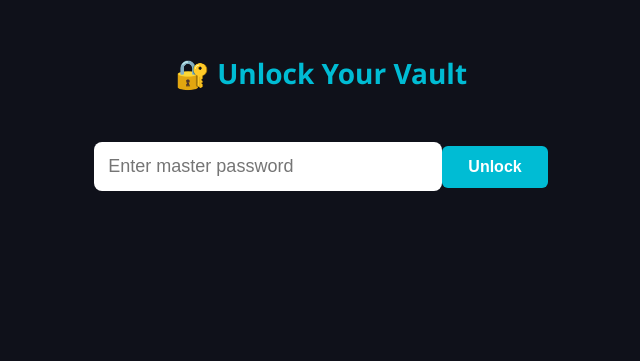
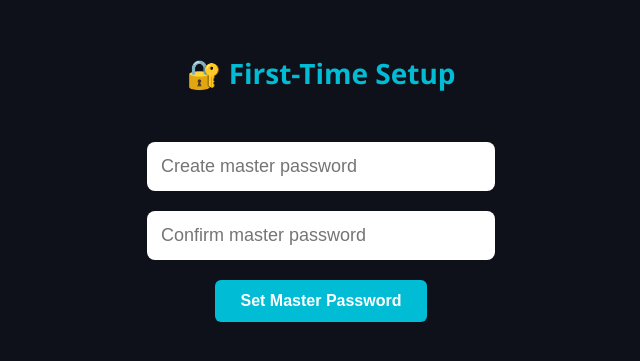
Before and after one commit to AbdullahAinth/Secure-Vault, a React (Create React App) app: page / in a window 1280 px wide. Shown: the part 139-500 px from the top of the page, without its empty margins (319-959 px from the left). Built offline with nearby package versions, Linux system fonts and the light colour scheme.

Commit message:
The First time setup now included

```diff
--- a/src/App.js
+++ b/src/App.js
@@ -1,8 +1,9 @@
 import React, { useState, useEffect, useRef } from "react";
 import UnlockScreen from "./components/UnlockScreen";
+import SetupScreen from "./components/SetupScreen";
 import VaultDashboard from "./components/VaultDashboard";
 import Toast from "./components/Toast";
-import { deriveKey, encryptData, decryptData } from "./utils/crypto";
+import { deriveKey, encryptData, decryptData, hashPassword } from "./utils/crypto";
 import {
   getEncryptedVault,
   saveEncryptedVault
@@ -16,12 +17,19 @@ import "./styles.css";
 
 function App() {
   const [isUnlocked, setIsUnlocked] = useState(false);
+  const [isSetup, setIsSetup] = useState(false);
   const [derivedKey, setDerivedKey] = useState(null);
   const [notes, setNotes] = useState([]);
   const [passwords, setPasswords] = useState([]);
   const [files, setFiles] = useState([]);
   const [toastMessage, setToastMessage] = useState("");
   const autoLockTimeout = useRef(null);
+
+  // Check setup state on load
+  useEffect(() => {
+    const storedHash = localStorage.getItem("vault-hash");
+    setIsSetup(!!storedHash); // true if hash exists
+  }, []);
 
   const resetAutoLockTimer = () => {
     if (autoLockTimeout.current) {
@@ -59,7 +67,22 @@ function App() {
     };
   }, [isUnlocked]);
 
+  const handleCreatePassword = async (password) => {
+    const hash = await hashPassword(password);
+    localStorage.setItem("vault-hash", hash);
+    setIsSetup(true);
+    showToast("Master password created!");
+  };
+
   const unlockVault = async (password) => {
+    const inputHash = await hashPassword(password);
+    const storedHash = localStorage.getItem("vault-hash");
+
+    if (inputHash !== storedHash) {
+      showToast("Incorrect master password.");
+      return;
+    }
+
     const key = await deriveKey(password);
     try {
       const storedNotes = await getEncryptedVault(key, "notes");
@@ -149,7 +172,9 @@ function App() {
 
   return (
     <div className="App">
-      {isUnlocked ? (
+      {!isSetup ? (
+        <SetupScreen onCreatePassword={handleCreatePassword} />
+      ) : isUnlocked ? (
         <VaultDashboard
           notes={notes}
           passwords={passwords}
@@ -161,13 +186,12 @@ function App() {
           onDeletePassword={handleDeletePassword}
           onAddFile={handleAddFile}
           onDeleteFile={handleDeleteFile}
-          showToast={showToast} // pass to VaultDashboard if needed
+          showToast={showToast}
         />
       ) : (
         <UnlockScreen onUnlock={unlockVault} />
       )}
 
-      {/* ✅ Corrected toast rendering */}
       {toastMessage && (
         <Toast message={toastMessage} onClose={() => setToastMessage("")} />
       )}
--- /dev/null
+++ b/src/components/SetupScreen.js
@@ -0,0 +1,56 @@
+// src/components/SetupScreen.jsx
+import React, { useState } from "react";
+import "../styles.css";
+
+const SetupScreen = ({ onCreatePassword }) => {
+  const [password, setPassword] = useState("");
+  const [confirmPassword, setConfirmPassword] = useState("");
+  const [error, setError] = useState("");
+
+  const handleSubmit = (e) => {
+    e.preventDefault();
+
+    if (password.length < 6) {
+      setError("Password must be at least 6 characters.");
+      return;
+    }
+
+    if (password !== confirmPassword) {
+      setError("Passwords do not match.");
+      return;
+    }
+
+    onCreatePassword(password);
+    setPassword("");
+    setConfirmPassword("");
+    setError("");
+  };
+
+  return (
+    <div className="unlock-screen">
+      <h2>🔐 First-Time Setup</h2>
+      <form onSubmit={handleSubmit} className="unlock-form">
+        <input
+          type="password"
+          placeholder="Create master password"
+          value={password}
+          onChange={(e) => setPassword(e.target.value)}
+          className="unlock-input"
+        />
+        <input
+          type="password"
+          placeholder="Confirm master password"
+          value={confirmPassword}
+          onChange={(e) => setConfirmPassword(e.target.value)}
+          className="unlock-input"
+        />
+        {error && <p style={{ color: "salmon" }}>{error}</p>}
+        <button type="submit" className="unlock-btn">
+          Set Master Password
+        </button>
+      </form>
+    </div>
+  );
+};
+
+export default SetupScreen;
--- a/src/styles.css
+++ b/src/styles.css
@@ -35,6 +35,35 @@ body {
     width: 320px;
     border-radius: 8px;
     border: none;
+  }
+  .unlock-form {
+    display: flex;
+    flex-direction: column;
+    gap: 20px;
+    align-items: center;
+  }
+
+  .unlock-input {
+    padding: 14px;
+    font-size: 18px;
+    width: 320px;
+    border-radius: 8px;
+    border: none;
+  }
+
+  .unlock-btn {
+    padding: 12px 26px;
+    font-size: 16px;
+    background-color: #00bcd4;
+    border: none;
+    border-radius: 6px;
+    color: #fff;
+    cursor: pointer;
+    font-weight: bold;
+  }
+
+  .unlock-btn:hover {
+    background-color: #0097a7;
   }
 
   .unlock-screen button {
--- a/src/utils/crypto.js
+++ b/src/utils/crypto.js
@@ -1,7 +1,9 @@
+// src/utils/crypto.js
+
 const encoder = new TextEncoder();
 const decoder = new TextDecoder();
 
-// Derive key from master password using PBKDF2
+// 🔑 Derive encryption key from master password
 export async function deriveKey(password, salt = "vault-salt") {
   const keyMaterial = await crypto.subtle.importKey(
     "raw",
@@ -25,7 +27,7 @@ export async function deriveKey(password, salt = "vault-salt") {
   );
 }
 
-// Encrypt data
+// 🔒 Encrypt vault data
 export async function encryptData(data, key) {
   const iv = crypto.getRandomValues(new Uint8Array(12));
   const encoded = encoder.encode(JSON.stringify(data));
@@ -41,7 +43,7 @@ export async function encryptData(data, key) {
   });
 }
 
-// Decrypt data
+// 🔓 Decrypt vault data
 export async function decryptData(encryptedStr, key) {
   const { iv, ciphertext } = JSON.parse(encryptedStr);
   const decrypted = await crypto.subtle.decrypt(
@@ -51,3 +53,14 @@ export async function decryptData(encryptedStr, key) {
   );
   return JSON.parse(decoder.decode(decrypted));
 }
+
+// 🔐 Hash master password using SHA-256
+export async function hashPassword(password) {
+  const hashBuffer = await crypto.subtle.digest(
+    "SHA-256",
+    encoder.encode(password)
+  );
+  return Array.from(new Uint8Array(hashBuffer))
+    .map((b) => b.toString(16).padStart(2, "0"))
+    .join("");
+}
```
Also changed, not shown: 1 other file (tests, documents, lock files or other folders).
